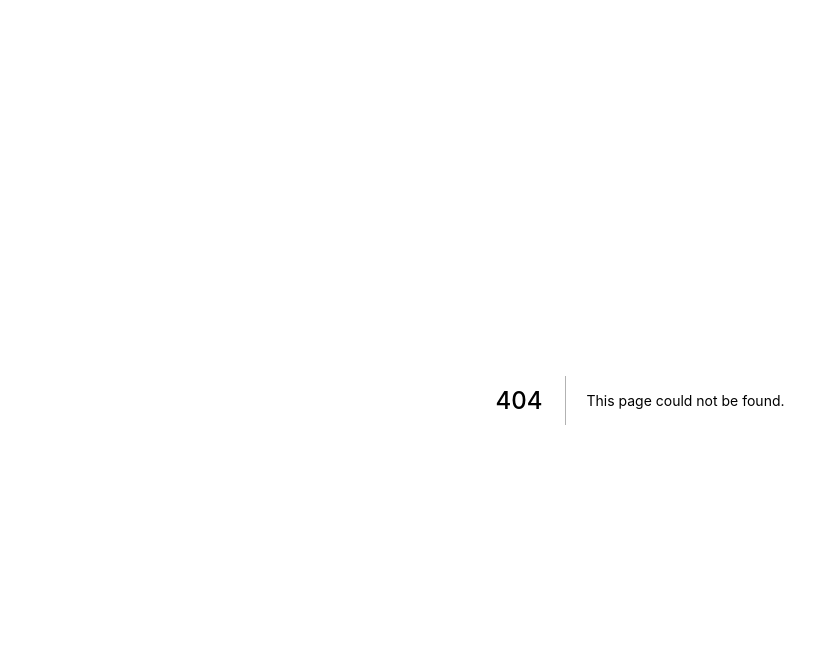
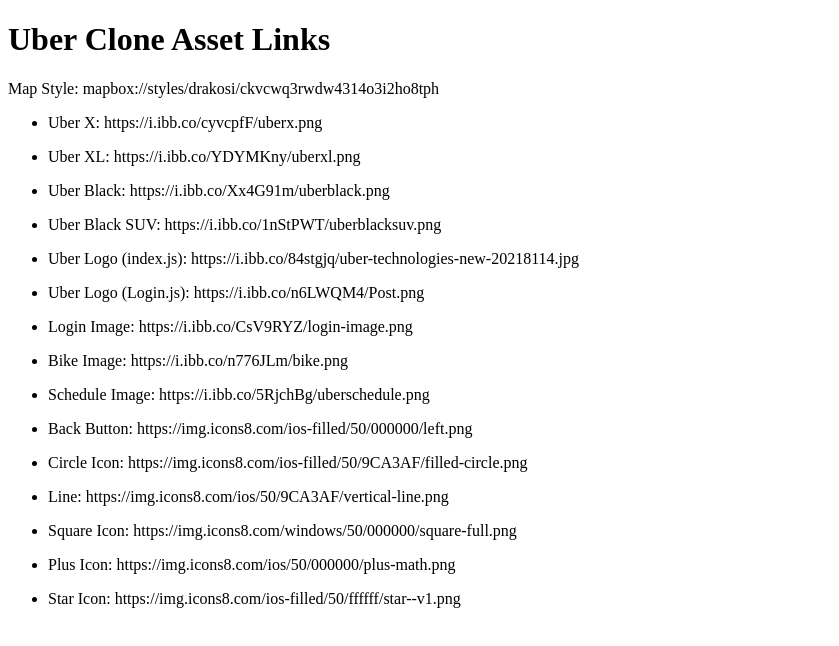
Before and after one commit to captainlevi0220/Uber-Clone, a Next.js app: page /data/assets in a window 1280 px wide. Before the commit this address had no page. Shown: the top 646 px of the page, without its empty margins (0-839 px from the left). Built offline with nearby package versions, Linux system fonts and the light colour scheme.

Commit message:
confirm page front-end complete

```diff
--- a/pages/components/Map.js
+++ b/pages/components/Map.js
@@ -51,5 +51,5 @@
 export default Map
 
 const Wrapper = tw.div`
- flex-1
+ flex-1 h-1/2
 `
--- a/pages/confirm.js
+++ b/pages/confirm.js
@@ -69,7 +69,7 @@
 flex h-screen flex-col
 `
 const RideContainer = tw.div`
-flex-1 flex flex-col
+flex-1 flex flex-col h-1/2
 `
 
 const ConfirmButtonContainer = tw.div`
--- /dev/null
+++ b/pages/data/assets.mdx
@@ -0,0 +1,23 @@
+# Uber Clone Asset Links
+
+Map Style: mapbox://styles/drakosi/ckvcwq3rwdw4314o3i2ho8tph
+
+- Uber X: https://i.ibb.co/cyvcpfF/uberx.png
+- Uber XL: https://i.ibb.co/YDYMKny/uberxl.png
+- Uber Black: https://i.ibb.co/Xx4G91m/uberblack.png
+- Uber Black SUV: https://i.ibb.co/1nStPWT/uberblacksuv.png
+
+- Uber Logo (index.js): https://i.ibb.co/84stgjq/uber-technologies-new-20218114.jpg
+- Uber Logo (Login.js): https://i.ibb.co/n6LWQM4/Post.png
+- Login Image: https://i.ibb.co/CsV9RYZ/login-image.png
+
+- Bike Image: https://i.ibb.co/n776JLm/bike.png
+- Schedule Image: https://i.ibb.co/5RjchBg/uberschedule.png
+
+- Back Button: https://img.icons8.com/ios-filled/50/000000/left.png
+- Circle Icon: https://img.icons8.com/ios-filled/50/9CA3AF/filled-circle.png
+- Line: https://img.icons8.com/ios/50/9CA3AF/vertical-line.png
+- Square Icon: https://img.icons8.com/windows/50/000000/square-full.png
+
+- Plus Icon: https://img.icons8.com/ios/50/000000/plus-math.png
+- Star Icon: https://img.icons8.com/ios-filled/50/ffffff/star--v1.png
```
Also changed, not shown: pages/components/RideSelector.js (+13 -10 lines), pages/data/carList.js (added, +27 -0 lines).
